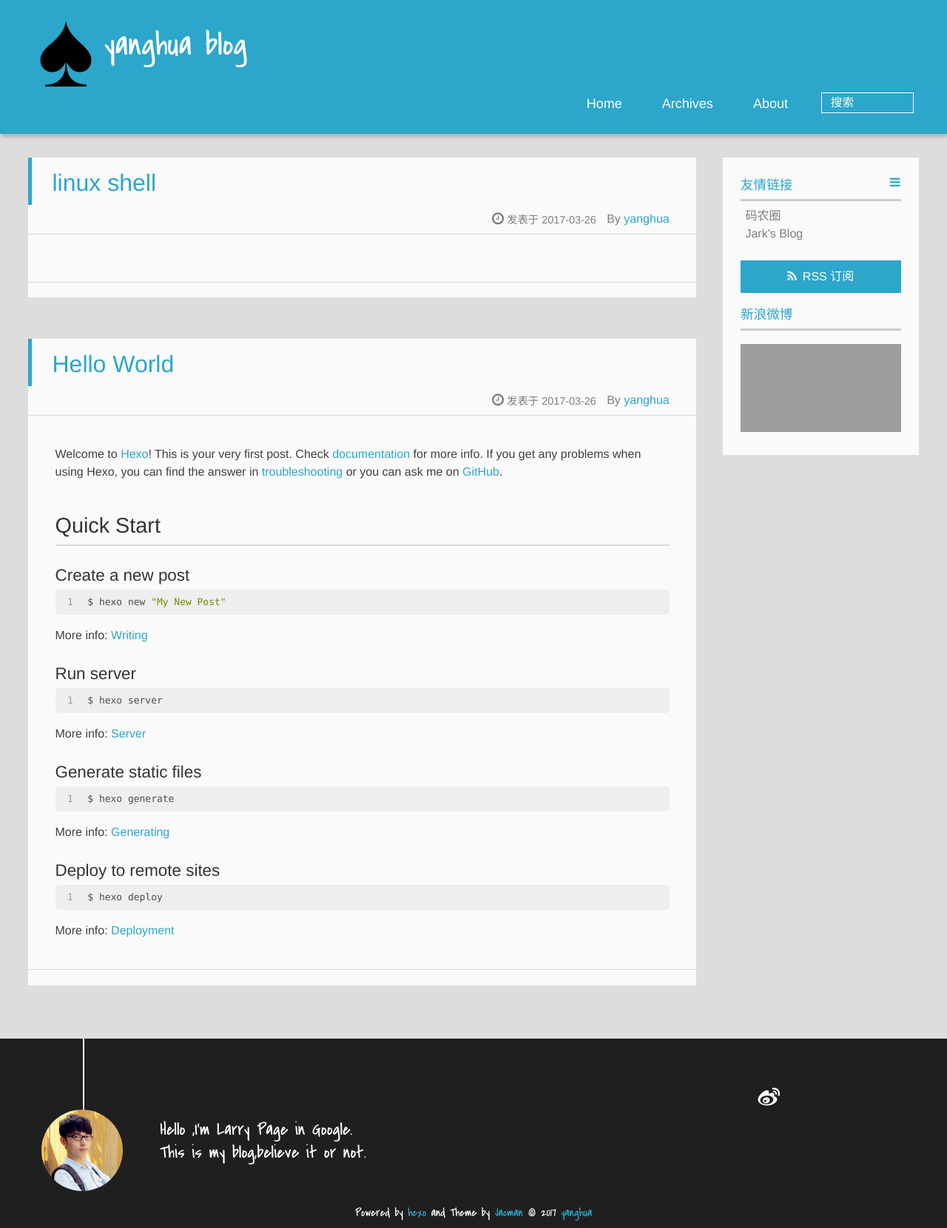
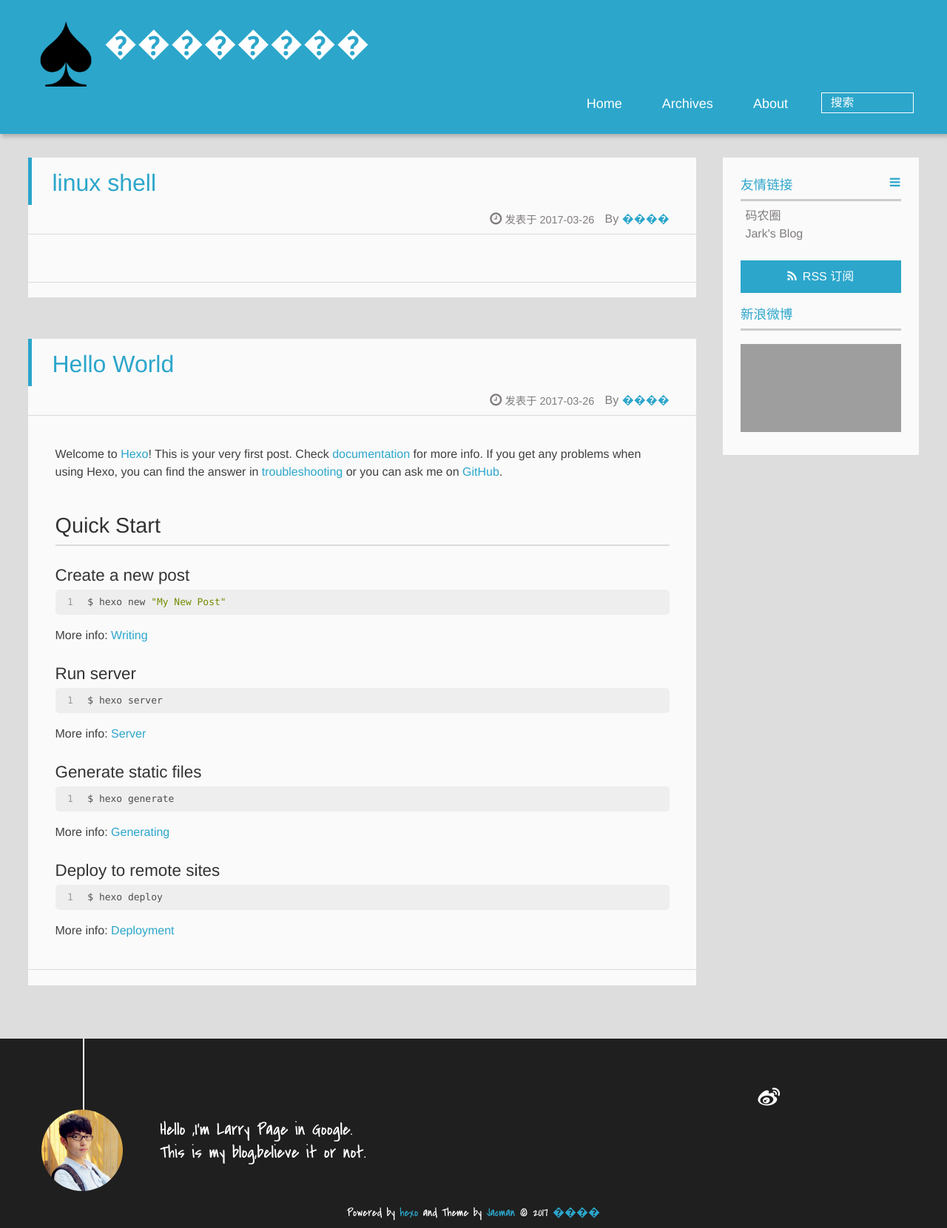
Before and after one commit to kankankankan/kankankankan.github.io, a plain HTML site: page index.html in a window 1280 px wide. Shown: the whole page at 74% size. Drawn offline with Linux system fonts and the light colour scheme; grey boxes are pictures that could not be loaded; a script that the page names is missing.

Commit message:
Site updated: 2017-03-27 09:50:37

```diff
--- a/index.html
+++ b/index.html
@@ -4,22 +4,22 @@
 <head>
   <meta charset="UTF-8">
 
-    <title>yanghua blog</title>
+    <title>��������</title>
     <meta name="viewport" content="width=device-width, initial-scale=1,user-scalable=no">
 
-    <meta name="author" content="yanghua">
+    <meta name="author" content="����">
 
 
 
     <meta property="og:type" content="website">
-<meta property="og:title" content="yanghua blog">
+<meta property="og:title" content="��������">
 <meta property="og:url" content="http://yoursite.com/index.html">
-<meta property="og:site_name" content="yanghua blog">
+<meta property="og:site_name" content="��������">
 <meta name="twitter:card" content="summary">
-<meta name="twitter:title" content="yanghua blog">
+<meta name="twitter:title" content="��������">
 
 
-    <link rel="alternative" href="/atom.xml" title="yanghua blog" type="application/atom+xml">
+    <link rel="alternative" href="/atom.xml" title="��������" type="application/atom+xml">
 
 
     <link rel="icon" href="/img/favicon.ico">
@@ -37,11 +37,11 @@
 <div>
 
 			<div id="imglogo">
-				<a href="/"><img src="/img/logo.png" alt="yanghua blog" title="yanghua blog"/></a>
+				<a href="/"><img src="/img/logo.png" alt="��������" title="��������"/></a>
 			</div>
 
 			<div id="textlogo">
-				<h1 class="site-name"><a href="/" title="yanghua blog">yanghua blog</a></h1>
+				<h1 class="site-name"><a href="/" title="��������">��������</a></h1>
 				<h2 class="blog-motto"></h2>
 			</div>
 			<div class="navbar"><a class="navbutton navmobile" href="#" title="菜单">
@@ -82,7 +82,7 @@
   </h1>
   <p class="article-author">By
 
-		<a href="/about" title="yanghua" target="_blank" itemprop="author">yanghua</a>
+		<a href="/about" title="����" target="_blank" itemprop="author">����</a>
 
   <p class="article-time">
     <time datetime="2017-03-26T11:48:39.000Z" itemprop="datePublished"> 发表于 2017-03-26</time>
@@ -131,7 +131,7 @@
   </h1>
   <p class="article-author">By
 
-		<a href="/about" title="yanghua" target="_blank" itemprop="author">yanghua</a>
+		<a href="/about" title="����" target="_blank" itemprop="author">����</a>
 
   <p class="article-time">
     <time datetime="2017-03-26T06:02:45.336Z" itemprop="datePublished"> 发表于 2017-03-26</time>
@@ -262,7 +262,7 @@
 		<p class="copyright">
 		Powered by <a href="http://hexo.io" target="_blank" title="hexo">hexo</a> and Theme by <a href="https://github.com/wuchong/jacman" target="_blank" title="Jacman">Jacman</a> © 2017
 
-		<a href="/about" target="_blank" title="yanghua">yanghua</a>
+		<a href="/about" target="_blank" title="����">����</a>
 
 
 		</p>
```
Also changed, not shown: 2017/03/26/hello-world/index.html (+9 -9 lines), 2017/03/26/linux-shell/index.html (+9 -9 lines), archives/2017/03/index.html (+9 -9 lines), archives/2017/index.html (+9 -9 lines), archives/index.html (+9 -9 lines), 1 other file.
